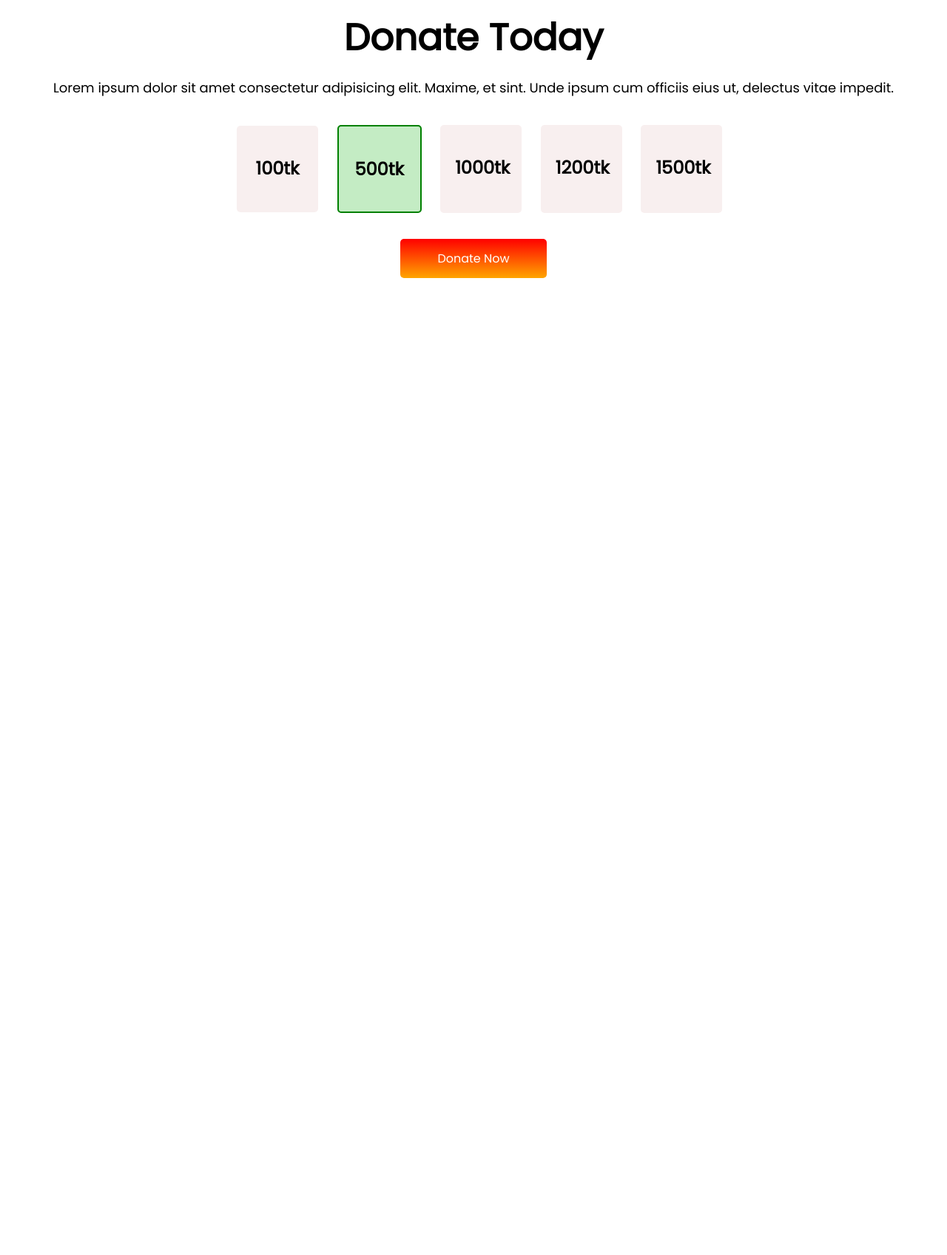
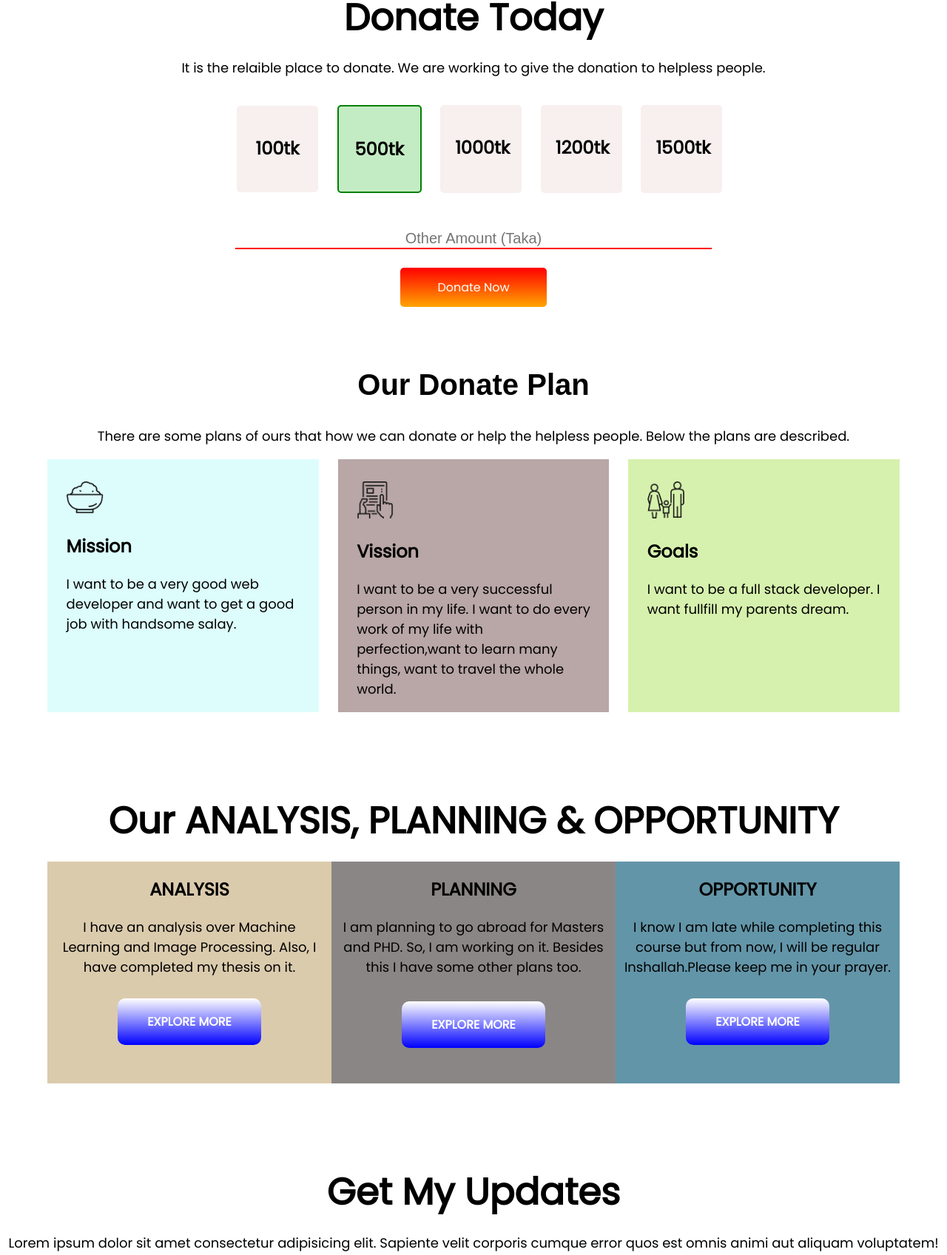
Before and after one commit to JawadBinJalil/donation-website, a plain HTML site: page index.html in a window 1280 px wide. Shown: the part 741-2438 px from the top of the page at 74% size. Before the commit the page ends 1117 px from the top, so only its background shows below. Drawn offline with Linux system fonts and the light colour scheme.

Commit message:
last commit

```diff
--- a/index.html
+++ b/index.html
@@ -9,6 +9,9 @@
     <link rel="preconnect" href="https://fonts.googleapis.com">
     <link rel="preconnect" href="https://fonts.gstatic.com" crossorigin>
     <link href="https://fonts.googleapis.com/css2?family=Lato&family=Poppins&display=swap" rel="stylesheet">
+    <link rel="preconnect" href="https://fonts.googleapis.com">
+    <link rel="preconnect" href="https://fonts.gstatic.com" crossorigin>
+    <link href="https://fonts.googleapis.com/css2?family=Itim&family=Lato&family=Poppins&display=swap" rel="stylesheet">
     <link rel="stylesheet" href="style.css">
 </head>
 
@@ -17,18 +20,15 @@
         <div class="first">
             <h1>Let’s Help Those Who Are</h1>
             <h1>More In Need</h1>
-            <p class="para">Lorem ipsum dolor sit amet consectetur adipisicing elit. Voluptatibus veritatis quam sed
-                dolores cumque
-                illum
-                temporibus non dolore, libero quos.</p>
+            <p class="para">Hello Everyone, We are here to help those people who suffered and suffering because of
+                disaster. </p>
             <a class="button" href="" target="_blank">Donate Now</a>
         </div>
     </section>
     <section class="second">
         <div>
             <h1>Donate Today</h1>
-            <p>Lorem ipsum dolor sit amet consectetur adipisicing elit. Maxime, et sint. Unde ipsum cum officiis eius
-                ut, delectus vitae impedit.</p>
+            <p>It is the relaible place to donate. We are working to give the donation to helpless people.</p>
         </div>
         <div class="don">
             <h2 id="box1">100tk</h2>
@@ -37,9 +37,75 @@
             <h2 class="box345">1200tk</h2>
             <h2 class="box345">1500tk</h2>
         </div>
+        <form id="form1" action="">
+            <input class="input1" type="text" name="Other Amount (Taka)" placeholder="Other Amount (Taka)">
+        </form>
         <a class="button" href="" target="_blank">Donate Now</a>
     </section>
+    <section class="pad">
+        <h2 id="miss">Our Donate Plan</span> </h2>
+        <p class="plan">There are some plans of ours that how we can donate or help the helpless people. Below the plans
+            are described.</p>
+        <div class="don">
+            <div id="box6" class="pic">
+                <img src="icons/food.png" alt="">
+                <h2>Mission</h2>
+                <p class="para">I want to be a very good web developer and want to get a good job with handsome salay.
+                </p>
+            </div>
+            <div id="box7" class="pic">
+                <img src="icons/Frame-1.png" alt="">
+                <h2>Vission</h2>
+                <p>I want to be a very successful person in my life. I want to do every work of my life with
+                    perfection,want to learn many things, want to travel the whole world.</p>
+            </div>
+            <div id="box8" class="pic">
+                <img src="icons/shelter.png" alt="">
+                <h2>Goals</h2>
+                <p>I want to be a full stack developer. I want fullfill my parents dream.</p>
+            </div>
+        </div>
+    </section>
+    <section class="pad">
+        <h1 id="APO">Our ANALYSIS, PLANNING & OPPORTUNITY</h1>
+        <div class="don">
+            <div id="ana">
+                <h2>ANALYSIS</h2>
+                <p id="firstpara">I have an analysis over Machine Learning and Image Processing. Also, I have
+                    completed my thesis on it.</p>
+                <a class='button5' target="_blank" href="">EXPLORE MORE</a>
+            </div>
+            <div id="pla">
+                <h2>PLANNING</h2>
+                <p id="secondlastpara">I am planning to go abroad for Masters and PHD. So, I am working on it. Besides
+                    this
+                    I have some other plans too.</p>
+                <a class='button5' target="_blank" href="">EXPLORE MORE</a>
+            </div>
+            <div id="des">
+                <h2>OPPORTUNITY</h2>
+                <p id="lpara">I know I am late while completing this course but from now, I will be regular
+                    Inshallah.Please keep me in your prayer.</p>
+                <a class='button5' target="_blank" href="">EXPLORE MORE</a>
+            </div>
+    </section>
 
+    <section class="plan">
+        <h1>Get My Updates</h1>
+        <p>Lorem ipsum dolor sit amet consectetur adipisicing elit. Sapiente velit corporis cumque error quos est omnis
+            animi aut aliquam voluptatem!</p>
+
+        <form action="" id="last">
+            <input class="input2" type="email" name="Email" placeholder="Email">
+            <label id="button3" href="">Subscribe</label>
+        </form>
+
+    </section>
+    <footer>
+        <h1 class='fot' style="color: white;">Be <span style="color: red;">humble</span></h1>
+        <p style="color:white">I’m gonna do it</p>
+
+    </footer>
 </body>
 
 </html>
--- a/style.css
+++ b/style.css
@@ -40,6 +40,7 @@ p {
 .second {
     text-align: center;
     margin-top: 10%;
+    padding-bottom: 5%;
 }
 
 #box1 {
@@ -76,3 +77,151 @@ p {
     display: flex;
     margin-bottom: 30px;
 }
+
+#form1 {
+    padding-bottom: 3%;
+}
+
+.input1 {
+    width: 50%;
+    text-align: center;
+    border: none;
+    border-bottom: 2px solid red;
+    font-size: 20px;
+}
+
+#miss {
+    font-size: 40px;
+    text-align: center;
+    font-family: 'DM Sans', sans-serif;
+}
+
+#box6 {
+    width: 30%;
+    background-color: rgba(218, 253, 253, 0.897);
+    margin-left: 5%;
+    padding-left: 2%;
+    padding-right: 2%;
+}
+
+#box7 {
+    width: 30%;
+    background-color: rgb(185, 166, 166);
+    margin-left: 2%;
+    padding-right: 2%;
+    padding-left: 2%;
+}
+
+#box8 {
+    width: 30%;
+    background-color: rgb(214, 241, 173);
+    margin-left: 2%;
+    margin-right: 5%;
+    padding-right: 2%;
+    padding-left: 2%;
+}
+
+.pic img {
+    width: 50px;
+    margin-top: 30px;
+
+}
+
+.plan {
+    text-align: center;
+}
+
+#ana {
+    background-color: rgb(219, 203, 173);
+    text-align: center;
+    height: 300px;
+    width: 50%;
+    margin-left: 5%;
+
+}
+
+#pla {
+    background-color: rgb(139, 134, 134);
+    text-align: center;
+    height: 300px;
+    width: 50%;
+}
+
+#des {
+    background-color: rgb(99, 149, 168);
+    text-align: center;
+    height: 300px;
+    width: 50%;
+    margin-right: 5%;
+}
+
+#firstpara {
+    padding-bottom: 8%;
+    padding-left: 2%;
+    padding-right: 2%;
+
+}
+
+#secondlastpara {
+    padding-bottom: 9%;
+    padding-left: 2%;
+    padding-right: 2%;
+}
+
+
+#lpara {
+    padding-bottom: 8%;
+    padding-left: 2%;
+    padding-right: 2%;
+}
+
+.button5 {
+    text-decoration: none;
+    background-image: linear-gradient(white, blue);
+    padding: 20px 40px;
+    border-radius: 10px;
+    margin-top: 100%;
+    font-weight: 800;
+    color: white;
+}
+
+#APO {
+    text-align: center;
+}
+
+.pad {
+    padding-bottom: 5%;
+}
+
+#last {
+    background-color: aqua;
+    padding: 5% 0% 5% 0%;
+    margin: 0 20% 5% 20%;
+}
+
+.input2 {
+    width: 40%;
+    border: 2px solid none;
+    font-size: 30px;
+    background-color: beige;
+
+
+}
+
+#button3 {
+    text-decoration: none;
+    background-image: linear-gradient(white, blue);
+    padding: 8px 18px;
+    font-weight: 800;
+    color: white;
+}
+
+footer {
+    text-align: center;
+    background-color: black;
+    padding: 25px 0 25px 0;
+}
+
+.fot {
+    font-family: 'Itim', cursive;
+}
```
